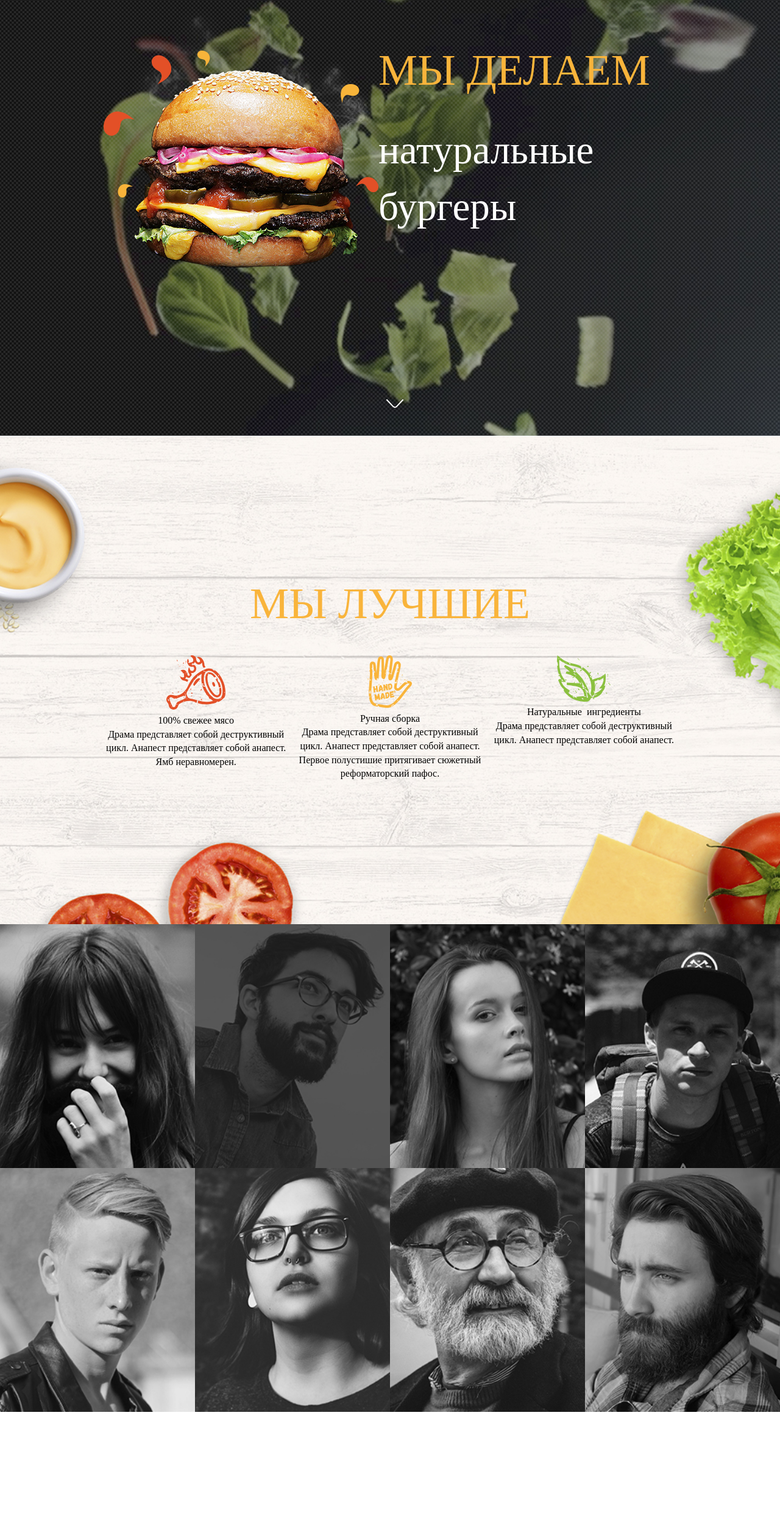
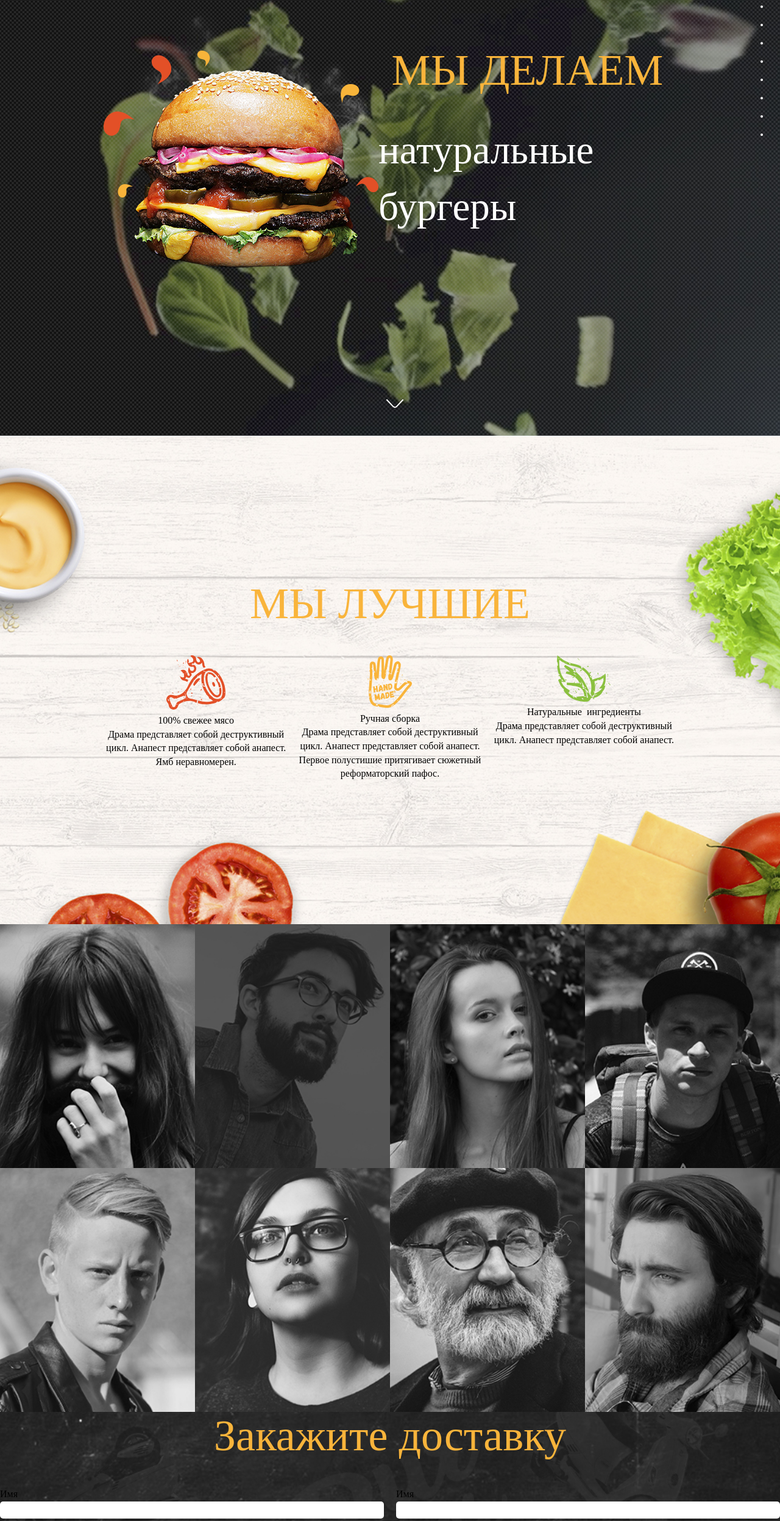
Before and after one commit to MariyaShabrova/project_burger, a plain HTML site: page index.html in a window 1280 px wide. Shown: the part 84-2579 px from the top of the page at 61% size. Before the commit the page ends 2400 px from the top, so only its background shows below. Drawn offline with nearby package versions, Linux system fonts and the light colour scheme.

Commit message:
Верстка формы обратной связи

```diff
--- /dev/null
+++ b/css/block/fixed.scss
@@ -0,0 +1,34 @@
+.fixed-menu {
+    position: fixed;
+    top: 90px;
+    right: 25px;
+}
+
+
+.fixed-menu-item {
+    display: block;
+    width: 10px;
+    height: 10px;
+    border: 1px solid transparent;
+    position: relative;
+    border-radius: 50%;
+    margin-bottom: 20px;
+
+&:hover {
+    border-color: #fff;
+    cursor: pointer;
+}
+
+&:after {
+    content: "";
+    position: absolute;
+    top: 50%;
+    left: 50%;
+    transform: translate(-50%, -50%);
+    width: 4px;
+    height: 4px;
+    border-radius: 50%;
+    background: #fff;
+}
+
+}
--- a/css/block/hero.scss
+++ b/css/block/hero.scss
@@ -15,6 +15,7 @@
     align-items: center;
     justify-content: center;
     flex: .65;
+
 }
 
 .title_slogan {
--- /dev/null
+++ b/css/block/order.scss
@@ -0,0 +1,21 @@
+.order_section {
+    background: url(../img/Rectangle\ 6.jpg) center center / cover no-repeat;
+}
+.form {
+    display: flex;
+}
+.form_content {
+    margin-right: 20px;
+    flex: 1;
+
+&:last-child {
+    margin-right: 0;
+}
+}
+.form_content_input {
+    border-radius: 5px;
+    background: #fff;
+    border: none;
+    width: 100%;
+    padding: 5px 10px;
+}
--- a/css/block/title.scss
+++ b/css/block/title.scss
@@ -4,4 +4,6 @@
     font-family: "Gagalin-Regular";
     line-height: 1.1;
     margin-bottom: 45px;
+    width: 100%;
+    text-align: center;
 }
--- a/css/style.scss
+++ b/css/style.scss
@@ -17,3 +17,5 @@ $red: #e35028;
 @import "./block/title.scss";
 @import "./block/pr.scss";
 @import "./block/review.scss";
+@import "./block/order.scss";
+@import "./block/fixed.scss";
--- a/index.html
+++ b/index.html
@@ -181,11 +181,40 @@
                         <div class="review_btn">
                             <a href="#" class="btn btn_background_black">Подробнее</a>
                         </div>
-                    </div>
+                      </div>
             </li>
           </ul>
       </section>
+      <section class="section order_section">
+          <div class="title">Закажите доставку</div>
+          <form action="" class="form_order">
+              <div class="form">
+                    <label for="" class="form_content">
+                        <div class="form_content_title">Имя</div>
+                        <input type="text" class="form_content_input">
+                    </label>
+                    <label for="" class="form_content">
+                            <div class="form_content_title">Имя</div>
+                            <input type="text" class="form_content_input">
+                        </label>
+              </div>
+          </form>
+      </section>
   </div>
+  <nav class="fixed-menu">
+  <ul class="fixed-menu-list">
+      <li class="fixed-menu-item">
+          <a href="" class="fixed-menu-link"></a>
+      </li>
+      <li class="fixed-menu-item"></li>
+      <li class="fixed-menu-item"></li>
+      <li class="fixed-menu-item"></li>
+      <li class="fixed-menu-item"></li>
+      <li class="fixed-menu-item"></li>
+      <li class="fixed-menu-item"></li>
+      <li class="fixed-menu-item"></li>
+  </ul>
+</nav>
   </div>
 </body>
 </html>
```
Also changed, not shown: css/block/fixed.css (added), css/block/order.css (added), css/block/title.css, css/style.css, img/Rectangle 6 копия.jpg (deleted), 4 other files.
